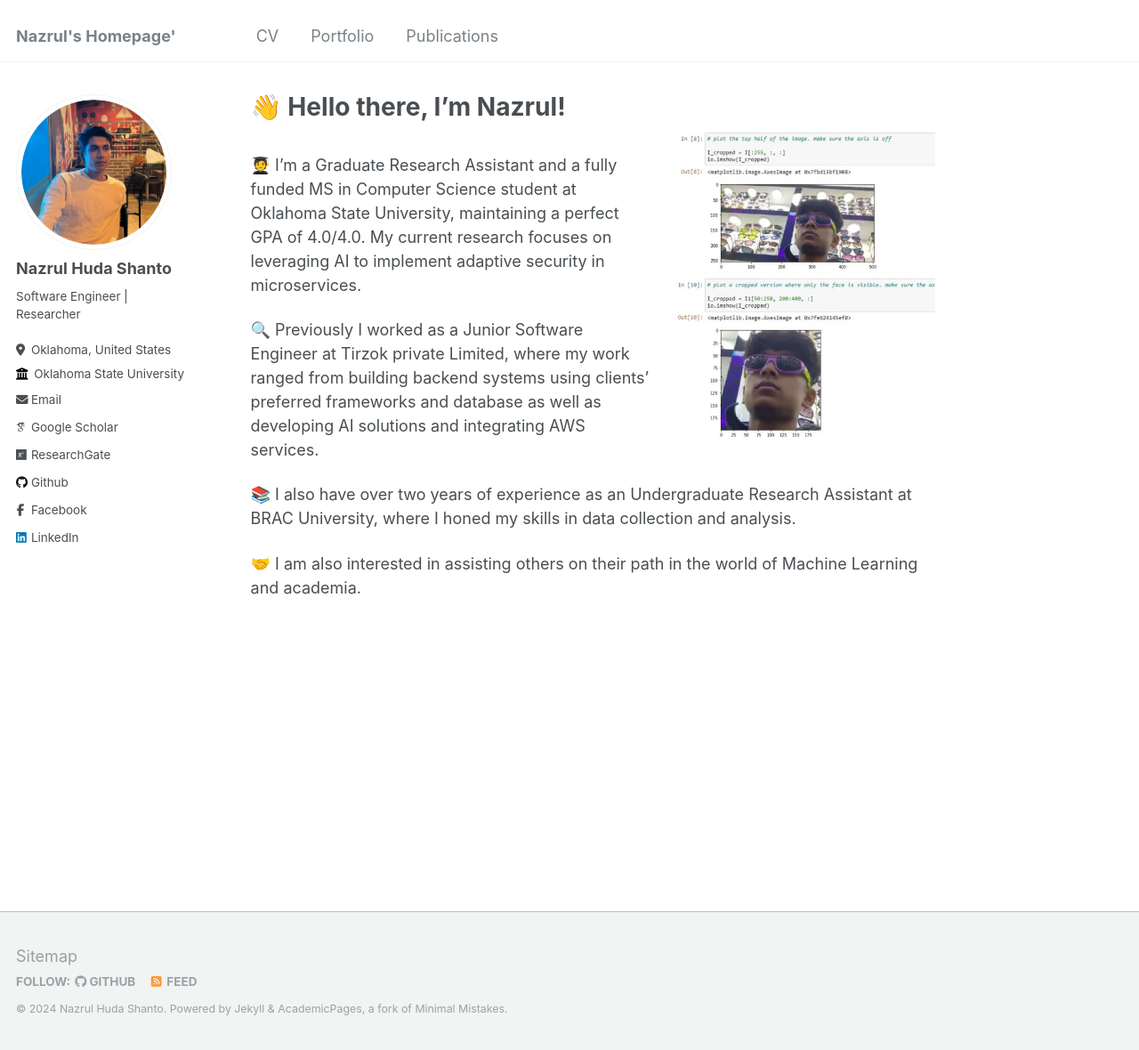
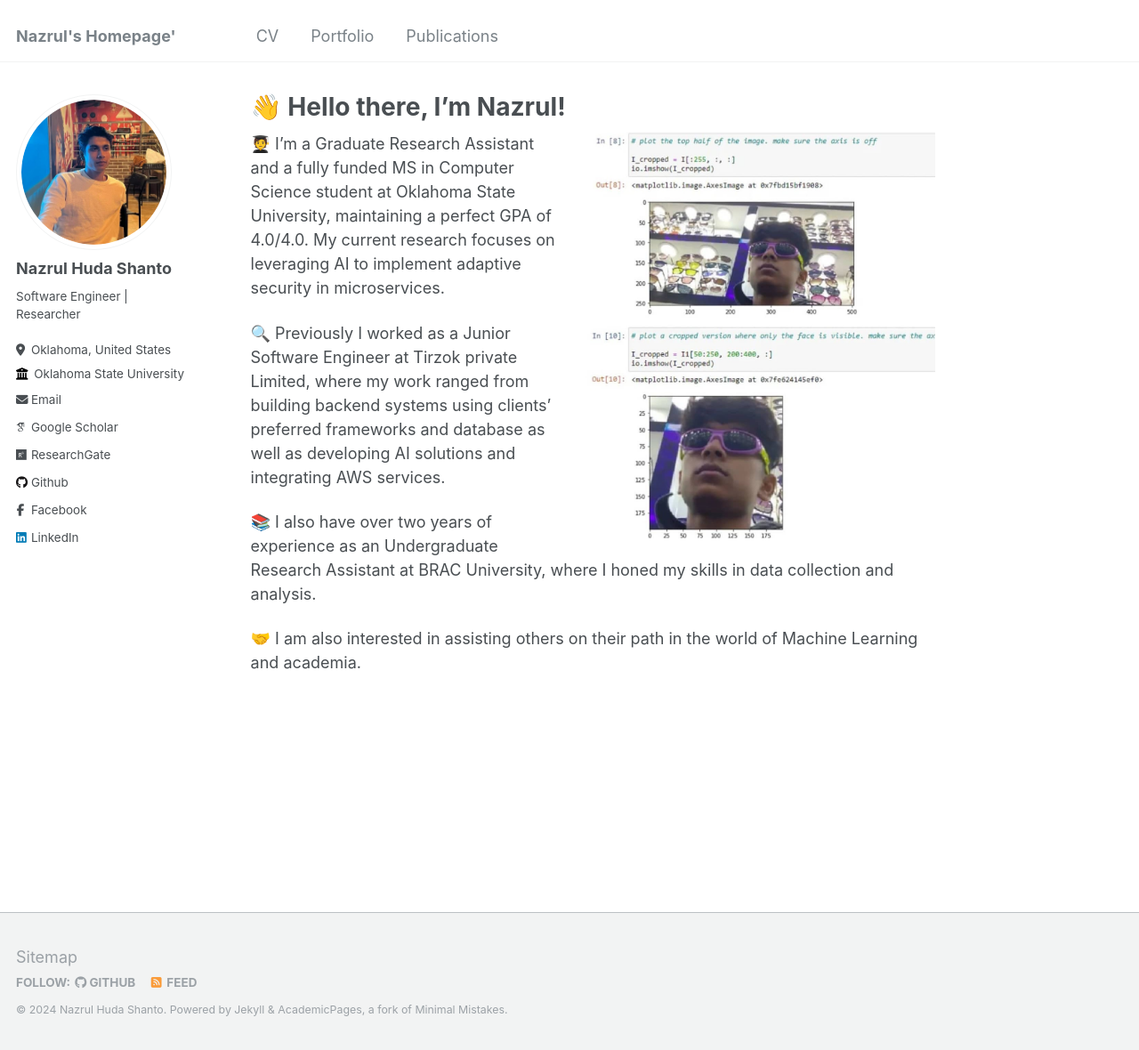
Before and after one commit to nazrulhuda/portfolio, a Jekyll site: the page built from _pages/about.md, in a window 1280 px wide and 1180 px high. Shown: the whole window at 89% size. Built offline with Jekyll 4.4.1, drawn with Linux system fonts in a browser that asks for light colours; some web fonts are replaced.

Commit message:
first commit

```diff
--- a/_pages/about.md
+++ b/_pages/about.md
@@ -8,8 +8,7 @@ redirect_from:
   - /about.html
 ---
 
-![Illustration of combining vision and language modalities](images/tj.jfif){: .align-right width="300px"}
-
+![Illustration of combining vision and language modalities](images/tj.jfif){: .align-right width="400px"}
 🧑‍🎓 I'm a Graduate Research Assistant and a fully funded MS in Computer Science student at Oklahoma State University, maintaining a perfect GPA of 4.0/4.0. My current research focuses on leveraging AI to implement adaptive security in microservices.
 
 🔍 Previously I worked as a Junior Software Engineer at Tirzok private Limited, where my work ranged from building backend systems using clients' preferred frameworks and database as well as developing AI solutions and integrating AWS services.
```
